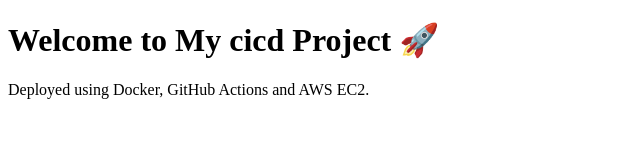
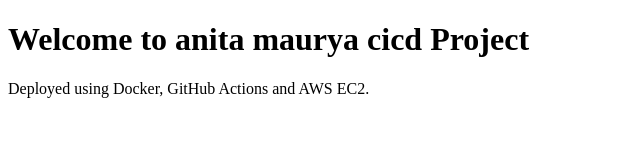
Before and after one commit to anita17795/devops-cicd, a plain HTML site: page index.html in a window 1280 px wide. Shown: the whole page, without its empty margins (0-640 px from the left). Drawn offline with Linux system fonts and the light colour scheme.

Commit message:
Update index.html

```diff
--- a/index.html
+++ b/index.html
@@ -4,7 +4,7 @@
     <title>DevOps CI/CD Project</title>
 </head>
 <body>
-    <h1>Welcome to My cicd Project 🚀</h1>
+    <h1>Welcome to anita maurya cicd Project </h1>
     <p>Deployed using Docker, GitHub Actions and AWS EC2.</p>
 </body>
 </html>
```
